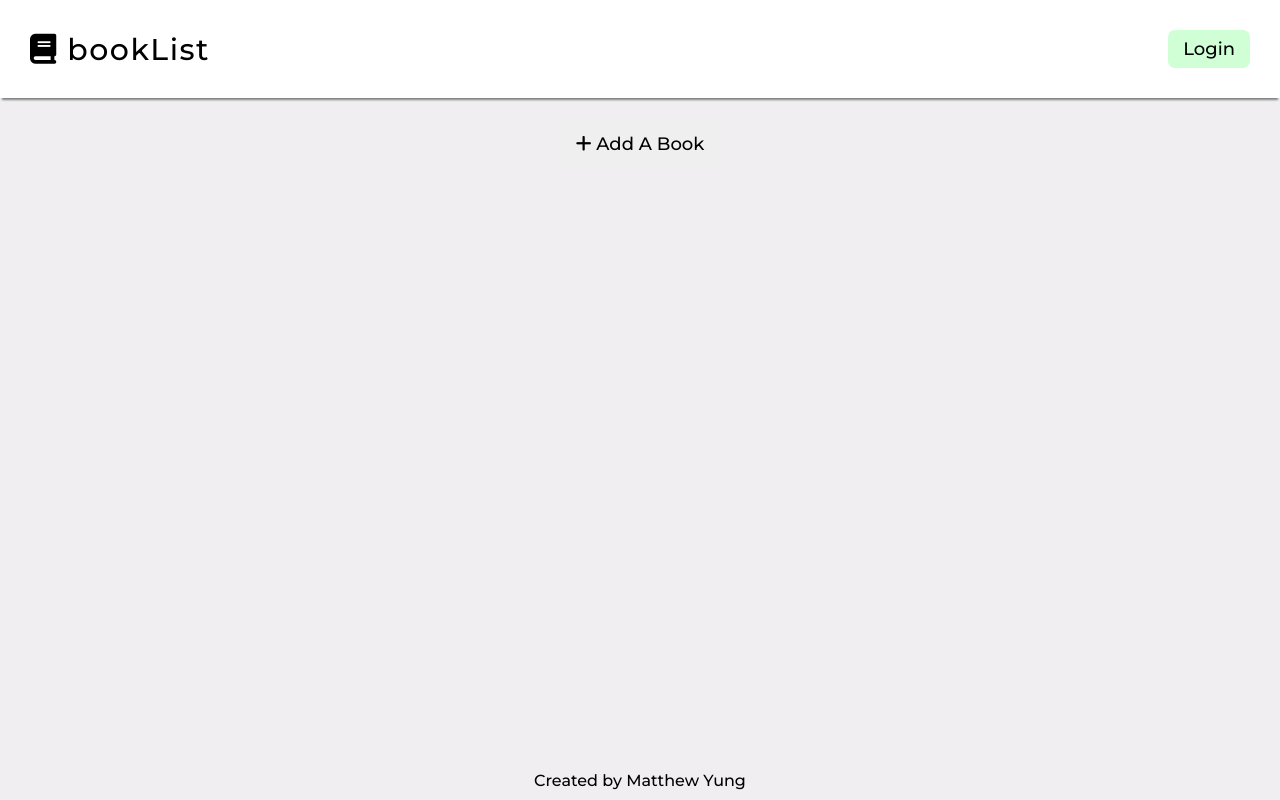
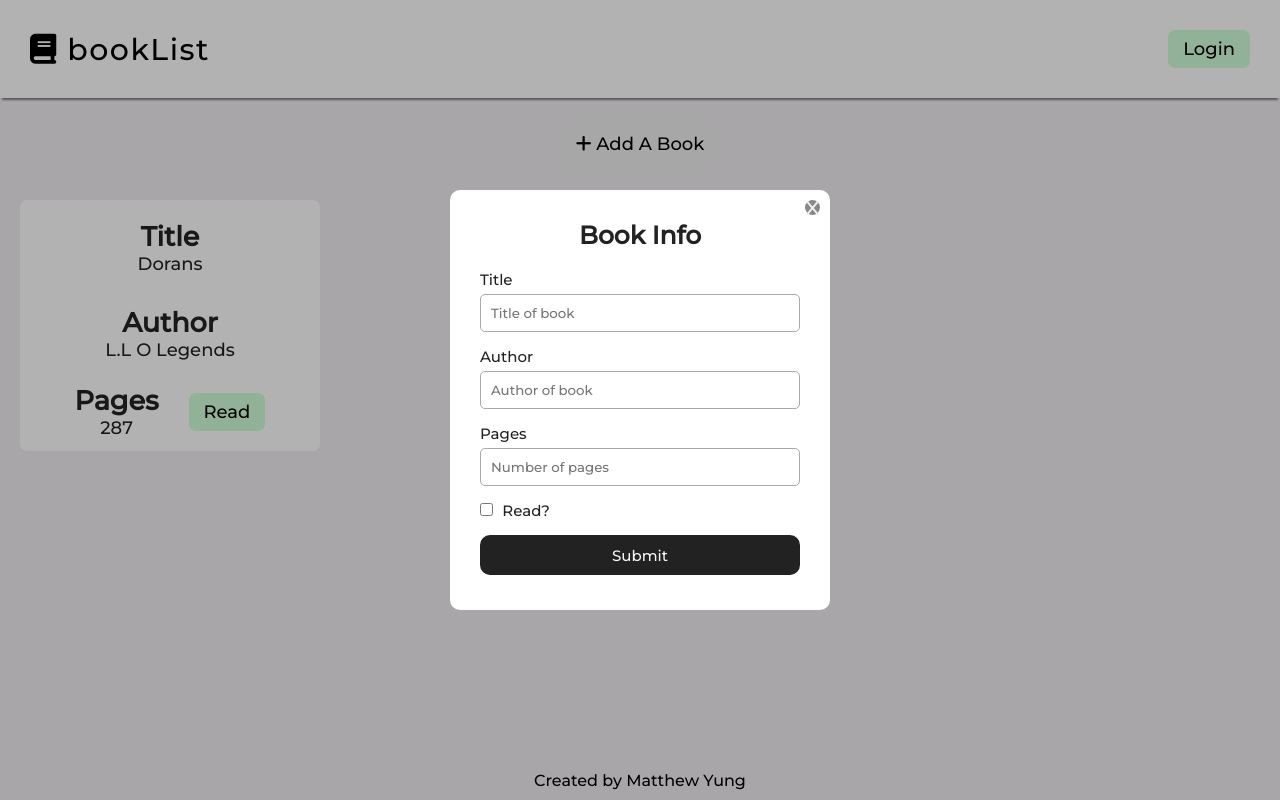
Before and after one commit to myung03/library, a website: page index.html in a window 1280 px wide. Both pictures are taken after a click on the button "Add A Book". Drawn offline with Linux system fonts and the light colour scheme.

Commit message:
added styling for add book popup

```diff
--- a/index.css
+++ b/index.css
@@ -26,7 +26,7 @@ header {
     letter-spacing: 1.5px;
 }
 
-.login button {
+.login, .read {
     font-size: 18px;
     cursor: pointer;
     padding: 8px 15px;
@@ -38,8 +38,13 @@ header {
 
 }
 
-.login button:hover {
+.login:hover, .read:hover {
     background-color: #D9F5DC;
+    transition: 0.2s;
+}
+
+.read.active {
+    background-color: #e67b77;
 }
 
 .icon {
@@ -48,11 +53,9 @@ header {
 
 }
 
-main {
-    margin: 0 auto;
-}
-
-.add {
+#add {
+    display: block;
+    margin: 20px auto;
     margin-top: 20px;
     font-size: 18px;
     cursor: pointer;
@@ -62,7 +65,7 @@ main {
     transition: 0.2s;
 }
 
-.add:hover {
+#add:hover {
     background-color: #D9F5DC;
 }
 
@@ -71,14 +74,129 @@ footer {
     padding-bottom: 10px;
     text-align: center;
 
+}
 
+#cards {
+    display: grid;
+    overflow: scroll;
+    margin: 20px;
+    gap: 20px;
+    grid-template-rows: 1fr;
+    grid-template-columns: repeat(3, 1fr);
+    grid-auto-columns: 1fr 1fr 1fr;
+    grid-template-rows: 1fr;
+}
+
+/* FINISH THE ENTRY FOR GRID ITEMS*/
+.book-entry {
+    display: flex;
+    flex-direction: column;
+    gap: 15px;
+    width: 300px;
+    background: white;
+    border-radius: 7px;
+    box-shadow:  gray;
+    text-align: center;
+    color: #222;
+    margin: 10px 0px 20px;
+    font-size: 18px;
+    padding: 12px 5px;
+}
+
+.info {
+    padding: 8px;
+}
+
+.info-2 {
+    display: flex;
+    align-items: center;
+    justify-content: center;
+    gap: 30px;
+}
+
+.popup {
+    position: absolute;
+    top: -145%;
+    left: 50%;
+    opacity: 0;
+    transform: translate(-50%, -50%);
+    width: 380px;
+    padding: 20px 30px;
+    background: white;
+
+border-radius: 10px;
+transition: top 0ms ease-in-out 200ms,
+             opacity 200ms ease-in-out 20ms,
+             transform 20ms ease-in-out 20ms;
+}
+
+.popup.active {
+    top: 50%;
+    opacity: 1;
+    transform: translate(-50%, -50%);
+    box-shadow: 0 0 0 max(100vh, 100vw) rgba(0, 0, 0, .3);
+    transition: top 0ms ease-in-out 200ms,
+                opacity 200ms ease-in-out 20ms,
+                transform 20ms ease-in-out 20ms;
 
 }
 
-.cards {
-    display: grid;
-    gap: 20px;
-    grid-template-rows: repeat(3, 1fr);
-    grid-template-columns: 1fr;
-    grid-auto-columns: 1fr;
+.popup .close-btn {
+    position: absolute;
+    top: 10px;
+    right: 10px;
+    width: 15px;
+    height: 15px;
+    background: #888;
+    color: #eee;
+    text-align: center;
+    line-height: 15px;
+    border-radius: 15px;
+    cursor: pointer;
+
 }
+
+.popup .form h2 {
+    text-align: center;
+    color: #222;
+    margin: 10px 0px 20px;
+    font-size: 25px;
+}
+
+.popup .form .form-element {
+    margin: 15px 0px;
+}
+
+.popup .form .form-element label {
+    font-size: 15px;
+    color: #222
+}
+
+.popup .form .form-element input[type="text"],
+
+.popup .form .form-element input[type="number"]
+ {
+    margin-top: 5px;
+    display: block;
+    width: 100%;
+    padding: 10px;
+    outline: none;
+    border: 1px solid #aaa;
+    border-radius: 5px;
+}
+
+.popup .form .form-element input[type="checkbox"] {
+    margin-right: 5px;
+}
+
+.popup .form .form-element button {
+    width: 100%;
+    height: 40px;
+    border: none;
+    outline: none;
+    font-size: 15px;
+    background: #222;
+    color: #f5f5f5;
+    border-radius: 10px;
+    cursor: pointer;
+}
--- a/index.html
+++ b/index.html
@@ -15,18 +15,74 @@
 </head>
 
 
-<body>
+<body id="body">
     <header>
         <nav><ul class="nav-links">
             <li class="icon"><i class="fa-solid fa-book"></i> bookList</li>
-            <li class="login">
-                <button>Login</button>
+            <li>
+                <button class="login">Login</button>
             </li>
         </ul></nav>
     </header>
     <main>
-        <button onclick="createBook()" class="add"><i class="fa-solid fa-plus"></i> Add A Book</button>
-        <section class="cards"> </section>
+        <button onclick="createBook()" id="add"><i class="fa-solid fa-plus"></i> Add A Book</button>
+        <section id="cards">
+            <div class="book-entry">
+                <div class="info">
+                <h2>Title</h2>
+                <p>Dorans</p>
+                 </div>
+                 <div class="info">
+                 <h2>Author</h2>
+                <p>L.L O Legends</p>
+                 </div>
+                  <div class="info-2">
+                    <div>
+                <h2>Pages</h2>
+                 <p>287</p>
+                 </div>
+                 <button class="read">
+                    Read
+                </button>
+                </div>
+            </div>
+
+
+
+
+
+
+        </section>
+        <div class="popup">
+            <div class="close-btn">
+                <i class="fa-solid fa-x"></i>
+            </div>
+            <div class="form">
+                <h2>Book Info</h2>
+                <div class="form-element">
+                    <label for="title">Title</label>
+                    <input type="text" id="title" placeholder="Title of book">
+                </div>
+                <div class="form-element">
+                    <label for="author">Author</label>
+                    <input type="text" id="author" placeholder="Author of book">
+                </div>
+                <div class="form-element">
+                    <label for="pages">Pages</label>
+                    <input type="number" id="pages" placeholder="Number of pages">
+                </div>
+                <div class="form-element">
+                    <input type="checkbox" id="read">
+                    <label for="read">Read?</label>
+                </div>
+                <div class="form-element">
+                    <button>Submit</button>
+                </div>
+
+
+            </div>
+
+        </div>
     </main>
     <footer>
         <p class="footer-text">Created by Matthew Yung
```
